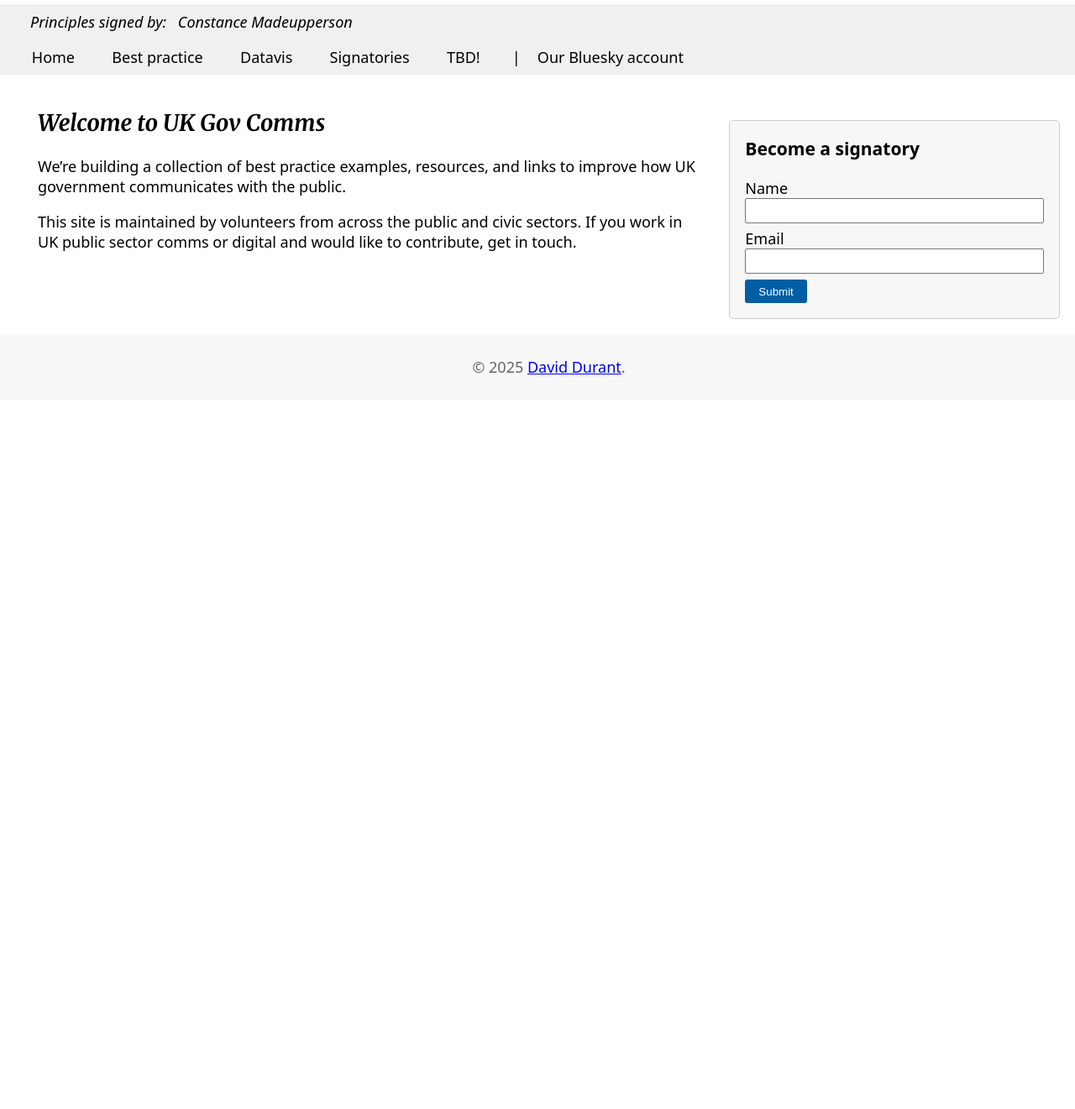
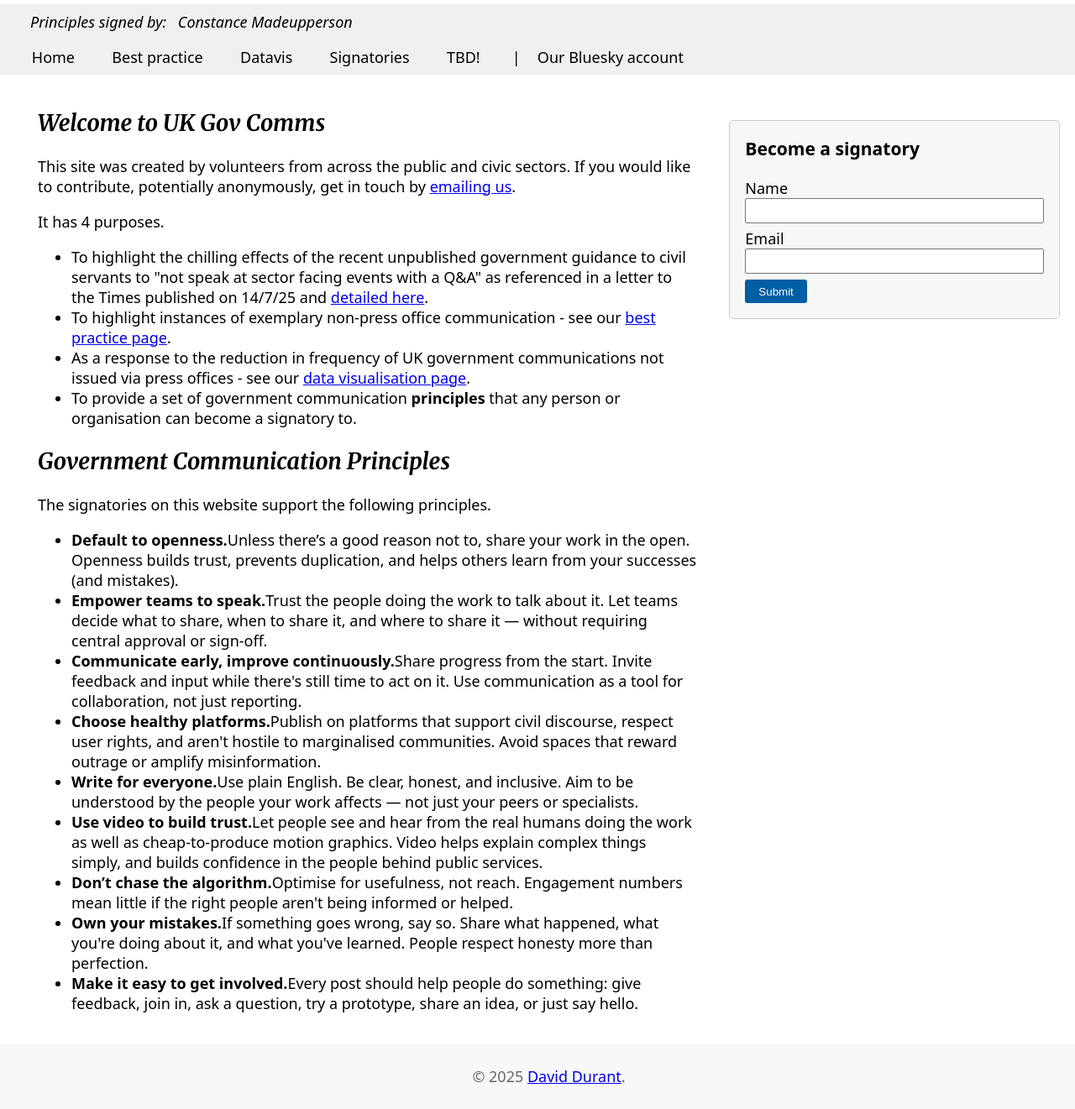
Before and after one commit to cholten99/ukgovcomms, a Flask app: template templates/index.html in a window 1280 px wide. Shown: the part 173-1494 px from the top of the page at 84% size. Before the commit the page ends 619 px from the top, so only its background shows below. Run offline with Flask 2, Linux system fonts and the light colour scheme; the template is opened without the code that fills it, so the values that code supplies are empty.

Commit message:
Updated the front page

```diff
--- a/app.py
+++ b/app.py
@@ -35,6 +35,7 @@ def get_latest_post():
             'avatar': author.avatar,
             'text': record.text,
             'timestamp': record.created_at,
+            'uri': post_view.uri  # 👈 Add this
         }
     except Exception as e:
         print(f"Error fetching Bluesky post: {e}")
--- a/templates/index.html
+++ b/templates/index.html
@@ -5,27 +5,45 @@
 
   <div class="main-column">
     <h2>Welcome to UK Gov Comms</h2>
-    <p>
-      We’re building a collection of best practice examples, resources, and links to improve how UK government communicates with the public.
-    </p>
-    <p>
-      This site is maintained by volunteers from across the public and civic sectors. If you work in UK public sector comms or digital and would like to contribute, get in touch.
-    </p>
+    <p>This site was created by volunteers from across the public and civic sectors. If you would like to contribute, potentially anonymously, get in touch by <a href="mailto:dave@bowsy.co.uk">emailing us</a>.</p>
+    <p>It has 4 purposes.</p>
+    <ul>
+      <li>To highlight the chilling effects of the recent unpublished government guidance to civil servants to "not speak at sector facing events with a Q&A" as referenced in a letter to the Times published on 14/7/25 and <a href="https://bsky.app/profile/drhannahwhite.bsky.social/post/3ltvmpr2y2s2h">detailed here</a>.
+      <li>To highlight instances of exemplary non-press office communication - see our <a href="/bestpractice">best practice page</a>.
+      <li>As a response to the reduction in frequency of UK government communications not issued via press offices - see our <a href="/datavis">data visualisation page</a>.
+      <li>To provide a set of government communication <b>principles</b> that any person or organisation can become a signatory to.
+    </ul>
+
+    <h2>Government Communication Principles</h2>
+    <p>The signatories on this website support the following principles.</p>
+    <ul>
+      <li><b>Default to openness.</b>Unless there’s a good reason not to, share your work in the open. Openness builds trust, prevents duplication, and helps others learn from your successes (and mistakes).
+      <li><b>Empower teams to speak.</b>Trust the people doing the work to talk about it. Let teams decide what to share, when to share it, and where to share it — without requiring central approval or sign-off.
+      <li><b>Communicate early, improve continuously.</b>Share progress from the start. Invite feedback and input while there's still time to act on it. Use communication as a tool for collaboration, not just reporting.
+      <li><b>Choose healthy platforms.</b>Publish on platforms that support civil discourse, respect user rights, and aren't hostile to marginalised communities. Avoid spaces that reward outrage or amplify misinformation.
+      <li><b>Write for everyone.</b>Use plain English. Be clear, honest, and inclusive. Aim to be understood by the people your work affects — not just your peers or specialists.
+      <li><b>Use video to build trust.</b>Let people see and hear from the real humans doing the work as well as cheap-to-produce motion graphics. Video helps explain complex things simply, and builds confidence in the people behind public services.
+      <li><b>Don’t chase the algorithm.</b>Optimise for usefulness, not reach. Engagement numbers mean little if the right people aren't being informed or helped.
+      <li><b>Own your mistakes.</b>If something goes wrong, say so. Share what happened, what you're doing about it, and what you've learned. People respect honesty more than perfection.
+      <li><b>Make it easy to get involved.</b>Every post should help people do something: give feedback, join in, ask a question, try a prototype, share an idea, or just say hello.
+    </ul>
   </div>
 
   <div class="bluesky-column">
     {% if latest_post %}
+      <a href="https://bsky.app/profile/{{ latest_post.handle }}/post/{{ latest_post.uri.split('/')[-1] }}" target="_blank" style="text-decoration: none; color: inherit;">
         <div class="bluesky-embed">
           <div class="bluesky-meta">
             <img src="{{ latest_post.avatar }}" alt="Avatar" class="bluesky-avatar">
             <div>
-          <strong>{{ latest_post.display_name }}</strong><br>
-          <span class="bluesky-handle">@{{ latest_post.handle }}</span>
+              <div class="bluesky-display">{{ latest_post.display_name }}</div>
+              <div class="bluesky-handle">@{{ latest_post.handle }}</div>
             </div>
           </div>
           <div class="bluesky-text">{{ latest_post.text }}</div>
           <div class="bluesky-time">{{ latest_post.timestamp }}</div>
         </div>
+      </a>
     {% endif %}
 
     <div class="signatory-form">
```
Lines whose indentation alone changed are shown as unchanged.
